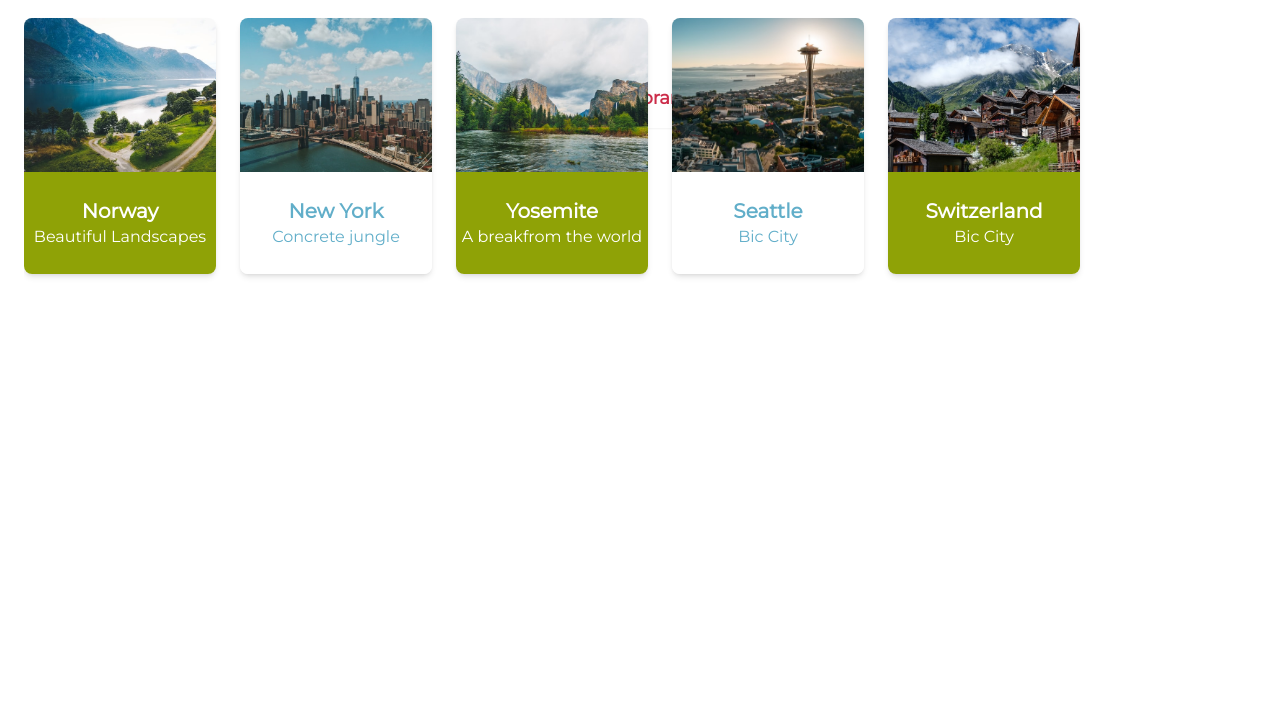
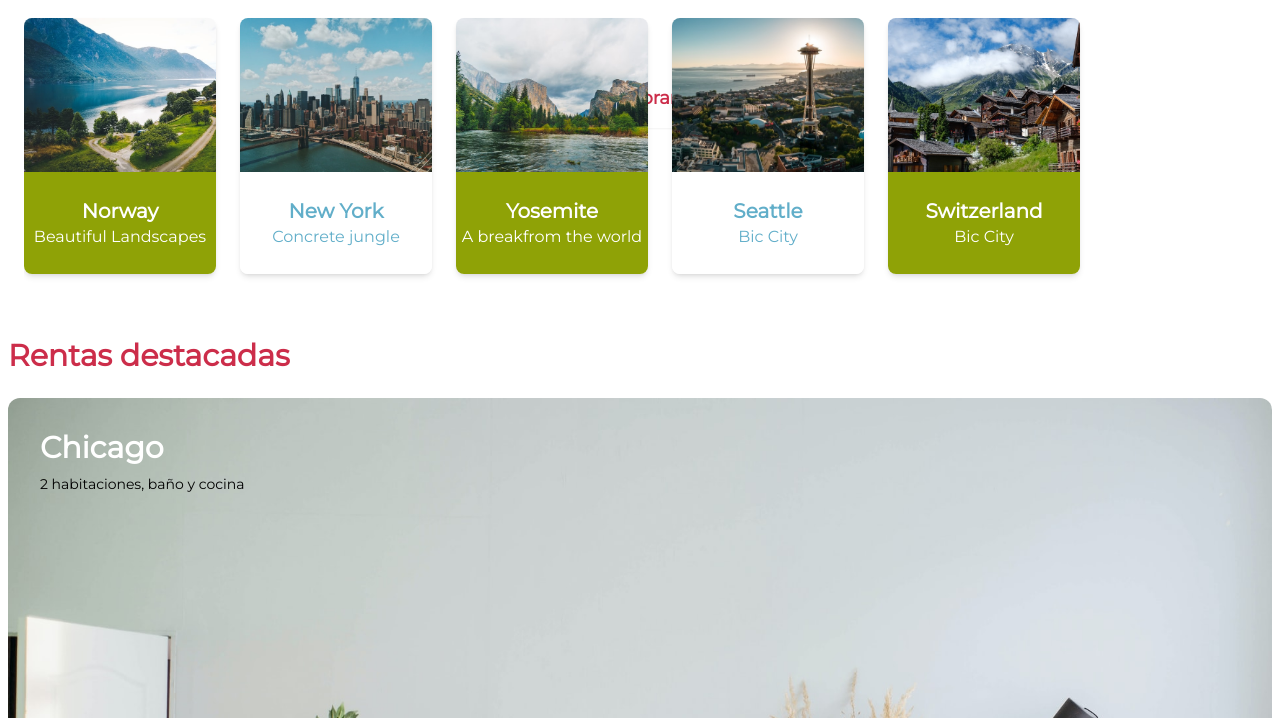
Before and after one commit to Mike-droid/curso-tailwind-3, a website: page public/index.html in a window 1280 px wide. Shown: the part 382-1100 px from the top of the page. Before the commit the page ends 800 px from the top, so only its background shows below. Drawn offline with Linux system fonts and the light colour scheme.

Commit message:
Clase 19

```diff
--- a/public/index.html
+++ b/public/index.html
@@ -71,7 +71,35 @@
         </div>
       </div>
     </div>
-    <div id="rentas_destacadas"></div>
+    <div class="px-2 h-auto w-full" id="rentas_destacadas">
+      <p class="text-3xl text-primary font-semibold pb-6 mt-6">Rentas destacadas</p>
+      <div class="w-full h-full flex flex-col space-y-6 items-center justify-center">
+        <div class="w-full h-96 bg-chicago bg-cover rounded-xl">
+          <p class="CardTitle">Chicago</p>
+          <p class="text-sm pl-8 text-black mr-24">2 habitaciones, baño y cocina</p>
+        </div>
+
+        <div class="w-full h-96 bg-chicago bg-cover rounded-xl">
+          <p class="CardTitle">Chicago</p>
+          <p class="text-sm pl-8 text-black mr-24">2 habitaciones, baño y cocina</p>
+        </div>
+
+        <div class="w-full h-96 bg-chicago bg-cover rounded-xl">
+          <p class="CardTitle">Chicago</p>
+          <p class="text-sm pl-8 text-black mr-24">2 habitaciones, baño y cocina</p>
+        </div>
+
+        <div class="w-full h-96 bg-chicago bg-cover rounded-xl">
+          <p class="CardTitle">Chicago</p>
+          <p class="text-sm pl-8 text-black mr-24">2 habitaciones, baño y cocina</p>
+        </div>
+
+        <div class="w-full h-96 bg-chicago bg-cover rounded-xl">
+          <p class="CardTitle">Chicago</p>
+          <p class="text-sm pl-8 text-black mr-24">2 habitaciones, baño y cocina</p>
+        </div>
+      </div>
+    </div>
   </section>
   <footer></footer>
 </body>
--- a/src/css/tailwind.css
+++ b/src/css/tailwind.css
@@ -5,3 +5,7 @@
 .Card {
   @apply w-48 h-64 shadow-md rounded-lg flex-none transform transition-all hover:-translate-y-4 hover:shadow-xl
 }
+
+.CardTitle {
+  @apply text-3xl px-8 pt-8 pb-2 font-semibold text-white
+}
```
Also changed, not shown: public/css/tailwind.css.
